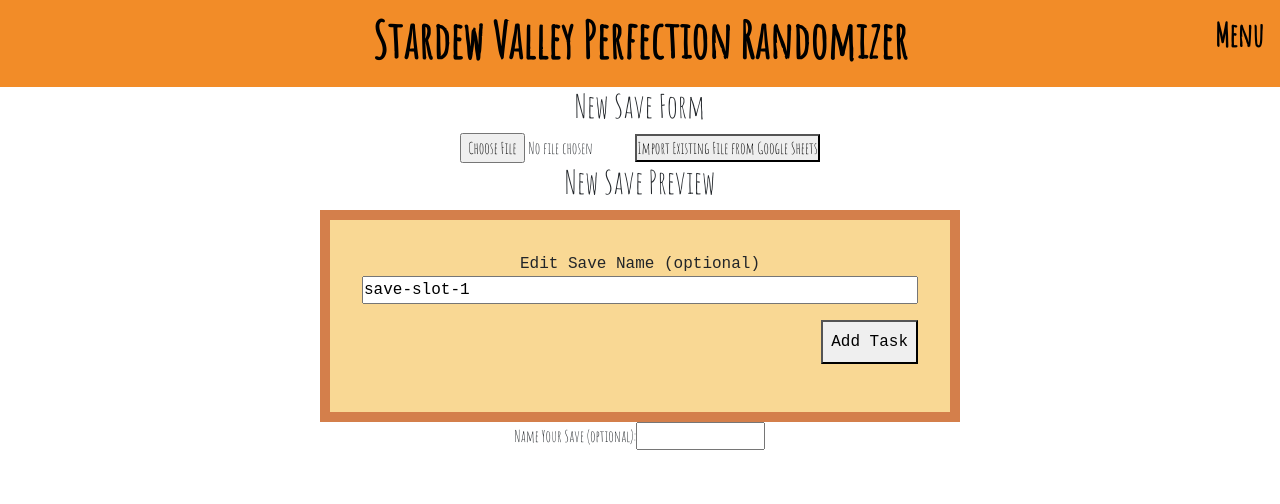
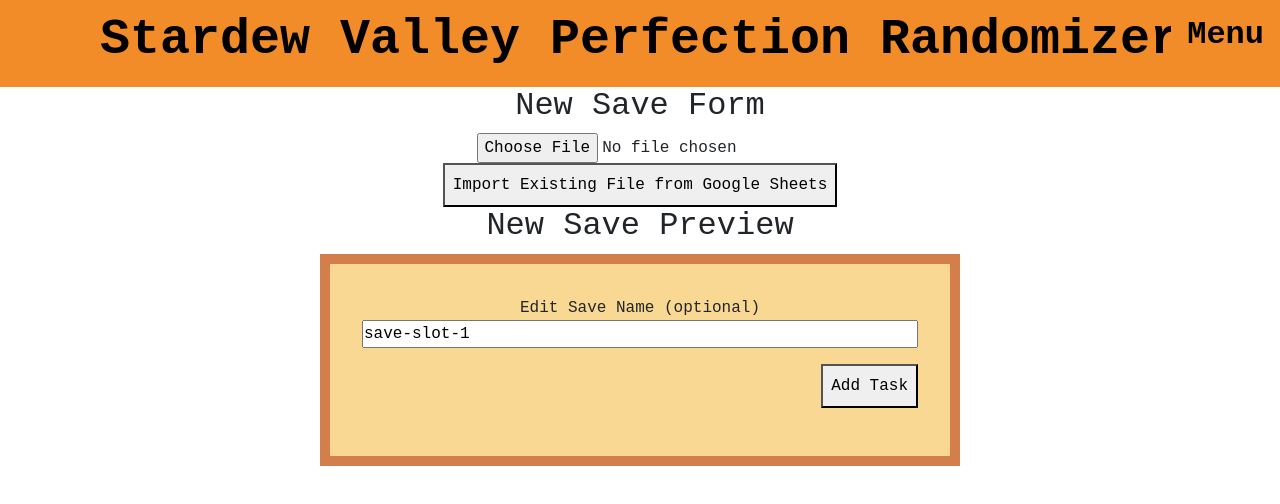
Before and after one commit to killingsworth-kristen/stardew-randomizer-react, a React (Create React App) app: page /new-save-slot-1 in a window 1280 px wide. Shown: the top 504 px of the page. Built offline with nearby package versions, Linux system fonts and the light colour scheme.

Commit message:
WIP preview; add custom main task

```diff
--- a/src/App.css
+++ b/src/App.css
@@ -30,7 +30,7 @@
 
 .App {
   text-align: center;
-  font-family: "AmaticSC";
+  font-family: monospace;
 }
 
 .page-title {
--- a/src/components/pages/NewSaveForm.js
+++ b/src/components/pages/NewSaveForm.js
@@ -1,6 +1,8 @@
 import React, { useState } from "react";
 
 import NewSavePreview from "./NewSavePreview.js";
+
+import "./../style/NewSaveForm.css"
 
 export default function NewSaveForm () {
 
@@ -70,9 +72,9 @@
         <main>
             <h2>New Save Form</h2>
             <div>
-                <form onSubmit={handleOnSubmit}>
+                <form onSubmit={handleOnSubmit} id="import-form">
                     <input type="file" id="csv-file" onChange={handleOnChange}></input>
-                    <button type="submit">Import Existing File from Google Sheets</button>
+                    <button type="submit" id="submit-import">Import Existing File from Google Sheets</button>
                 </form>
                 <NewSavePreview array={array}/>
                 {/* <table>
@@ -94,12 +96,6 @@
                     ))}
                     </tbody>
                 </table> */}
-                <div>
-                    <form>
-                        <label htmlFor="save-name">Name Your Save (optional):</label>
-                        <input type="text" id="save-name" name="save-name"></input>
-                    </form>
-                </div>
             </div>
         </main>
     )
--- a/src/components/pages/NewSavePreview.js
+++ b/src/components/pages/NewSavePreview.js
@@ -9,6 +9,7 @@
 
     const [saveName, setSaveName] = useState(location);
     const [customPrereqValue, setCustomPrereqValue] = useState("");
+    const [customMainValue, setCustomMainvalue] = useState("");
     // const [customPrereqVisible, setCustomPrereqVisible] = useState(false);
 
     function handleNameChange (e) {
@@ -19,29 +20,20 @@
         setCustomPrereqValue(e.target.value);
     }
 
+    function handleCustomMainChange (e) {
+        setCustomMainvalue(e.target.value);
+    }
+
     function addPrereq (e) {
         e.preventDefault();
-        console.log(e.target);
-        console.log(e.target.parentNode.parentNode.parentNode);
         let mainTaskContainer = e.target.parentNode.parentNode.parentNode.children[0].children[0];
         let mainTaskIndex = mainTaskContainer.id.split("-")[2];
-        console.log(mainTaskIndex);
         let customPrereqForm = e.target.parentNode.children[0];
-        let customPrereqList = e.target.parentNode.parentNode;
         if (customPrereqForm.classList.contains("hidden")) {
             customPrereqForm.classList.remove("hidden");
             return;
         } else {
             customPrereqForm.classList.add("hidden");
-            // let newPrereq = document.createElement("div");
-            // newPrereq.innerHTML =
-            //     `
-            //         <input type="checkbox" value="${customPrereqValue}" checked></input>
-            //         <label>${customPrereqValue}</label>
-            //     `
-            // newPrereq.classList.add("prereq-checkbox");
-            // customPrereqList.append(newPrereq);
-            // console.log(array[mainTaskIndex]);
             if (array[mainTaskIndex].Prerequisites === "") {
                 array[mainTaskIndex].Prerequisites = [customPrereqValue];
             } else {
@@ -53,17 +45,45 @@
         }
     }
 
-    function addNewTask () {
+    function addNewTask (e) {
+        e.preventDefault();
+        // console.log(e.target.parentNode.parentNode.children);
+        let customMainForm = e.target.parentNode.children[0];
+        if (customMainForm.classList.contains("hidden")) {
+            customMainForm.classList.remove("hidden");
+            return;
+        } else {
+            customMainForm.classList.add("hidden");
+            console.log(array);
+            let reversedArry = array.reverse();
+            reversedArry.push({Task: customMainValue, key: (array.length - 1), complete: false, completeDate: null, Prerequisites: ''});
+            array = reversedArry.reverse();
+            setCustomMainvalue("");
+            return;
+        }
+    }
 
+    function handleBuildSave (e) {
+        e.preventDefault();
     }
+
+    // document.addEventListener(SubmitEvent, (e) => {
+    //     e.preventDefault();
+    // }
 
     return (
         <main>
             <h2>New Save Preview</h2>
-            <form id="save-preview-form">
+            <form id="save-preview-form" onSubmit={handleBuildSave}>
                 <label htmlFor="save-name">Edit Save Name (optional)</label>
                 <input type="text" value={saveName} onChange={handleNameChange} name="save-name"></input>
-                <button id="add-main-task-btn" onClick={addNewTask}>Add Task</button>
+                <div className="custom-main-adder">
+                    <div className="custom-main-form hidden">
+                        <label htmlFor={`custom-main-${array.length}`} >Custom Task: </label>
+                        <input type="text" name={`custom-main-${array.length}`} id={`custom-main-${array.length}`} value={customMainValue} onChange={handleCustomMainChange}></input>
+                    </div>
+                    <button id="add-main-task-btn" onClick={addNewTask}>Add Task</button>
+                </div>
                 {array.map((i)=>{
                     let required = false;
                     let prereq = "";
--- /dev/null
+++ b/src/components/style/NewSaveForm.css
@@ -0,0 +1,15 @@
+#import-form {
+    display: flex;
+    flex-direction: column;
+    justify-content: center;
+}
+
+#csv-file {
+    margin: 0 auto;
+}
+
+#submit-import{
+    width: auto;
+    padding: 0.5rem;
+    margin: 0 auto;
+}
--- a/src/components/style/NewSavePreview.css
+++ b/src/components/style/NewSavePreview.css
@@ -10,11 +10,22 @@
     font-family: monospace;
 }
 
+.custom-main-adder {
+    display: flex;
+    justify-content: end;
+    /* margin-left: 5rem; */
+    align-items: center;
+}
+
+.custom-main-form label, .custom-main-form input{
+    margin-right: 1rem;
+}
+
 #add-main-task-btn {
     width: fit-content;
     padding: 0.5rem;
     margin-right: 0;
-    margin-left: auto;
+    /* margin-left: auto; */
     margin-bottom: 1rem;
     margin-top: 1rem;
 }
```
